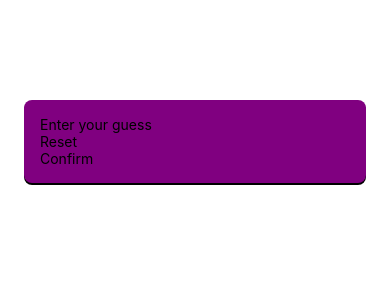
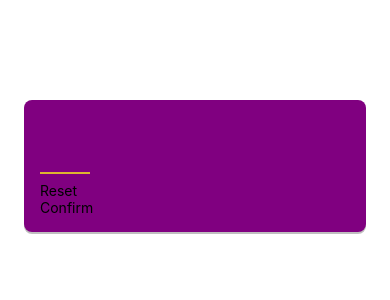
Before and after one commit to UjjwalKaul/guessing-game, a React Native app: screen / in a window 390 px wide. Shown: the top 300 px of the page. Built offline with nearby package versions, Linux system fonts and the light colour scheme.

Commit message:
Styled Number Input

```diff
--- a/screens/StartGameScreen.js
+++ b/screens/StartGameScreen.js
@@ -6,7 +6,7 @@
 export default function StartGameScreen() {
   return (
     <View style={styles.inputContainer}>
-      <TextInput placeholder="Enter your guess" />
+      <TextInput style={styles.numberInput} maxLength={2} />
       <PrimaryButton>Reset</PrimaryButton>
       <PrimaryButton>Confirm</PrimaryButton>
     </View>
@@ -23,5 +23,18 @@
     elevation: 4,
     shadowColor: 'black',
     shadowOffset: { width: 0, height: 2 },
+    shadowOpacity: 0.25,
+  },
+
+  numberInput: {
+    height: 50,
+    width: 50,
+    fontSize: 32,
+    borderBottomColor: '#ddb52f',
+    borderBottomWidth: 2,
+    color: '#ddb52f',
+    marginVertical: 8,
+    fontWeight: 'bold',
+    textAlign: 'center',
   },
 });
```
